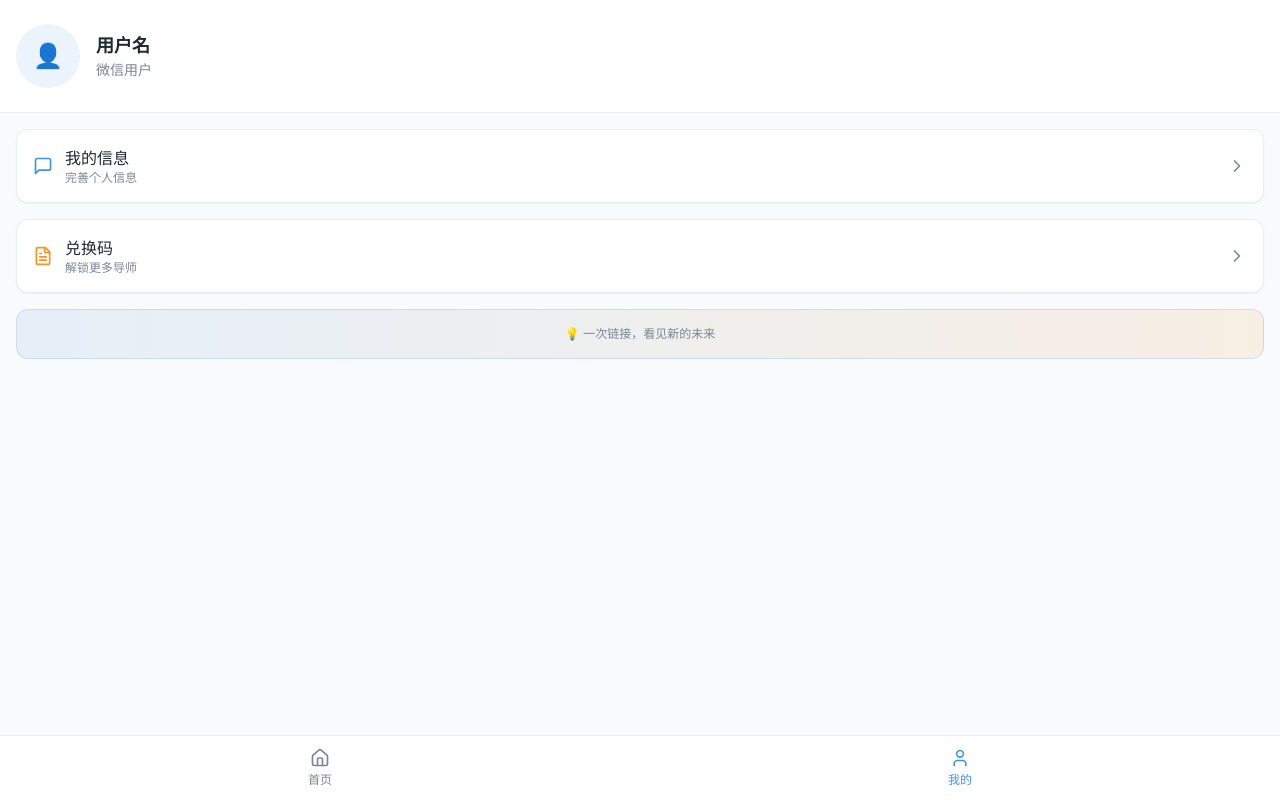
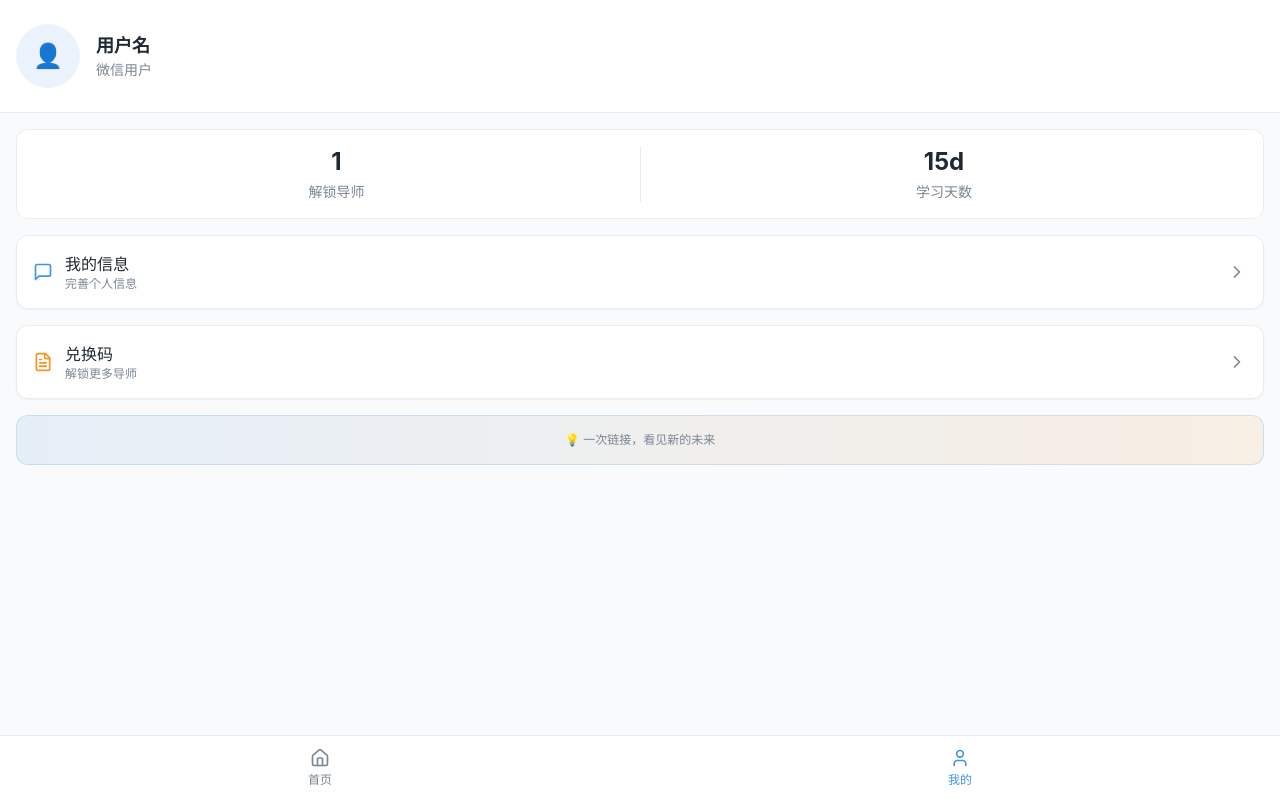
Before and after one commit to f1ashades/mini-craftsman, a React (Vite) app: page /profile in a window 1280 px wide. Built offline with nearby package versions, Linux system fonts and the light colour scheme; the HTML template or start-up script is replaced by a standard one.

Commit message:
Add two new sections to profile page

```diff
--- a/src/pages/Profile.tsx
+++ b/src/pages/Profile.tsx
@@ -37,6 +37,20 @@ const Profile = () => {
           </div>
         </div>
       </header>
+
+      {/* Stats Section */}
+      <div className="mx-4 mt-4 bg-card rounded-lg border border-border p-4">
+        <div className="grid grid-cols-2 divide-x divide-border">
+          <div className="text-center">
+            <div className="text-2xl font-bold text-title">1</div>
+            <div className="text-sm text-caption mt-1">解锁导师</div>
+          </div>
+          <div className="text-center">
+            <div className="text-2xl font-bold text-title">15d</div>
+            <div className="text-sm text-caption mt-1">学习天数</div>
+          </div>
+        </div>
+      </div>
 
       <div className="p-4 space-y-4">
         {/* My Info */}
```
